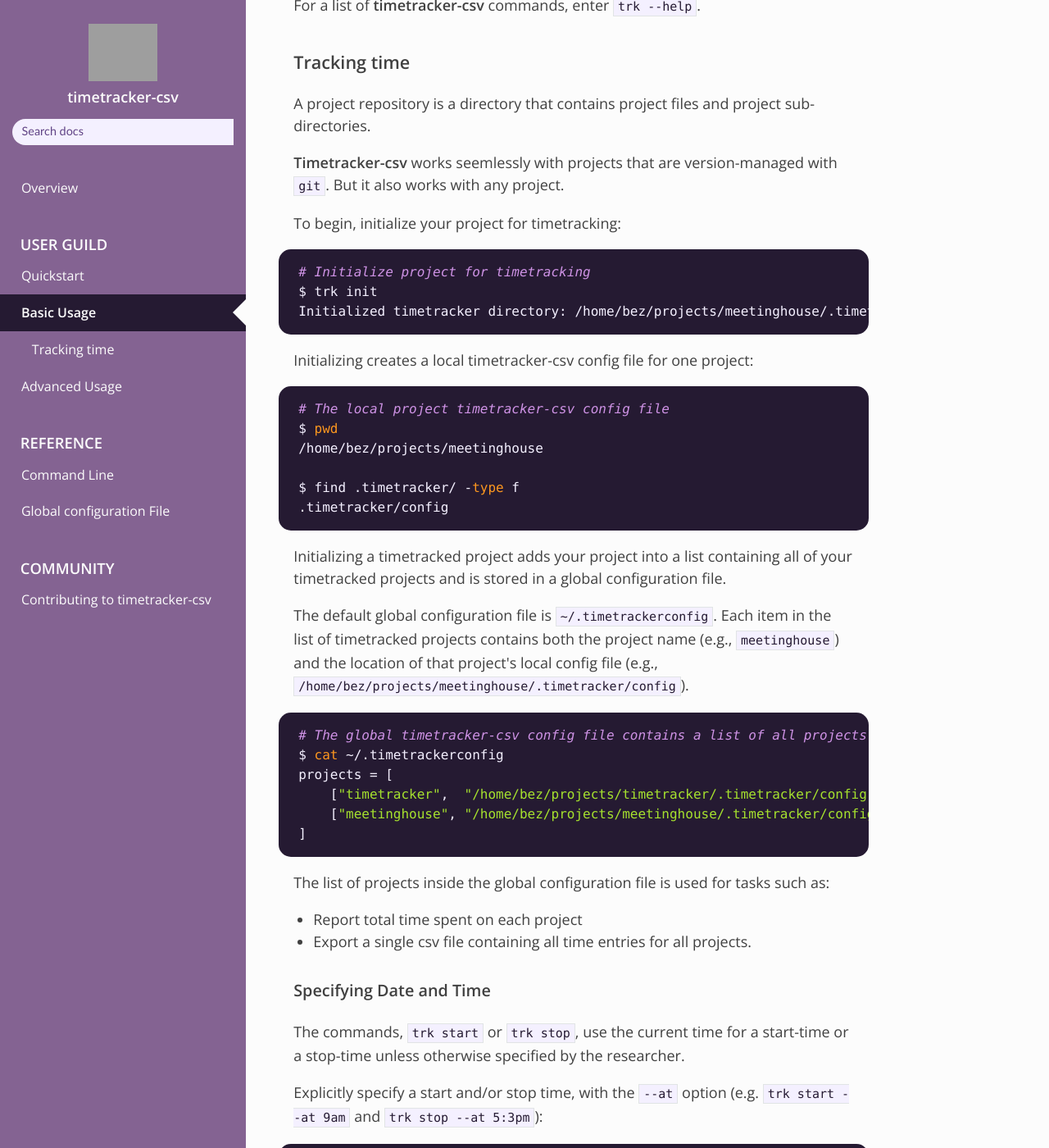
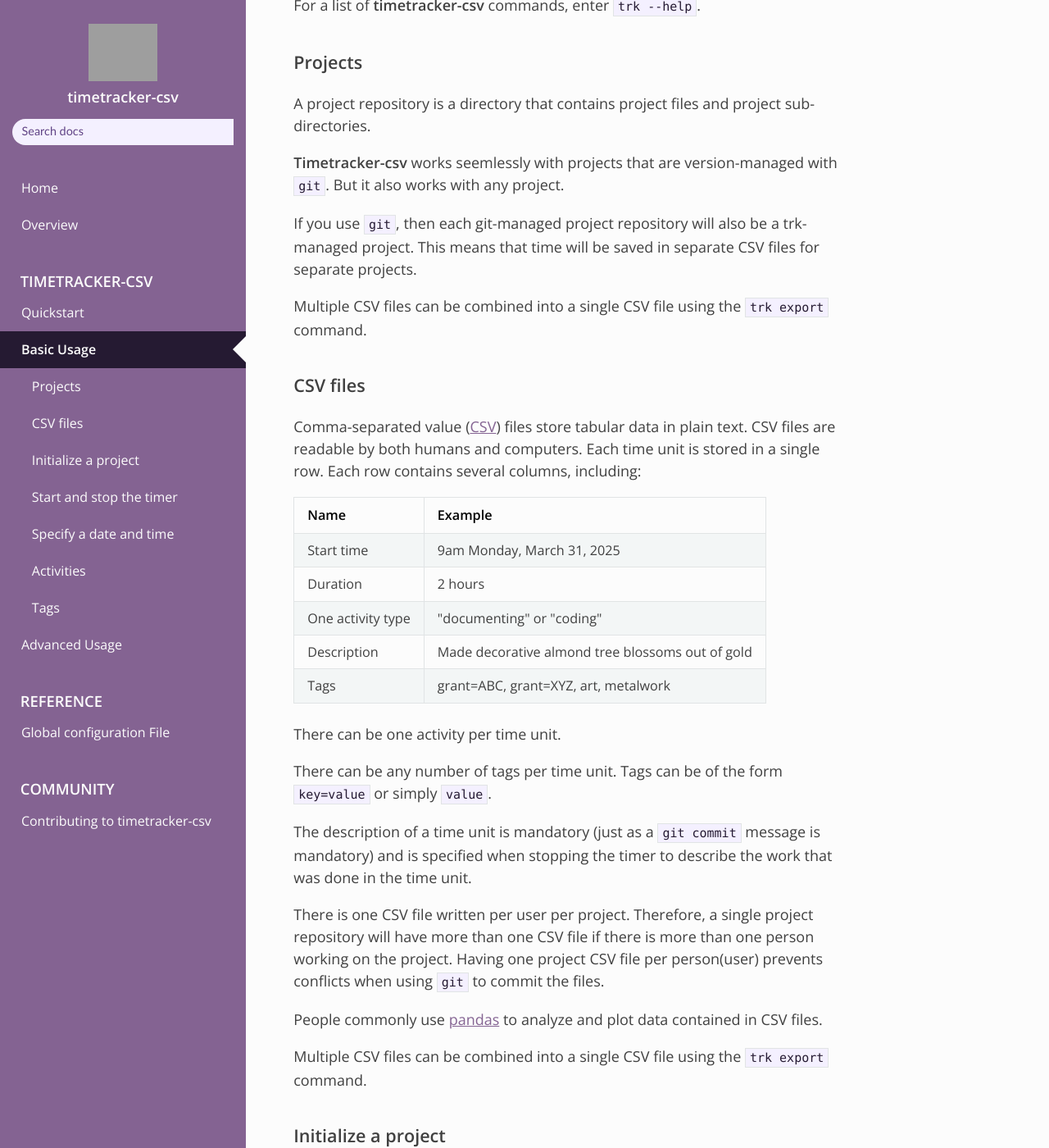
Before and after one commit to dvklopfenstein/timetracker, an MkDocs documentation site: the page built from docs/usage_basic.md, in a window 1280 px wide and 1400 px high, scrolled down 223 px. Shown: the whole window at 82% size. Built offline with MkDocs 1.6.1, drawn with Linux system fonts in a browser that asks for light colours; nearby versions of some CDN libraries; some of the changed text lies outside the part shown; grey boxes are pictures that could not be loaded.

Commit message:
Use meetinghouse project example; The username is bez

````diff
--- a/docs/usage.md
+++ b/docs/usage_basic.md
@@ -8,7 +8,7 @@
 
 For a list of **timetracker-csv** commands, enter `trk --help`.
 
-## Tracking time ##
+## Projects ##
 A project repository is a directory that contains
 project files and project sub-directories.
 
@@ -16,6 +16,59 @@
 with projects that are version-managed with `git`.
 But it also works with any project.
 
+If you use `git`, then each git-managed project repository
+will also be a trk-managed project.
+This means that time will be saved in separate
+CSV files for separate projects.
+
+Multiple CSV files can be combined
+into a single CSV file
+using the `trk export` command.
+
+
+## CSV files
+Comma-separated value
+([CSV](https://www.datarisy.com/blog/understanding-csv-files-use-cases-benefits-and-limitations))
+files store tabular data in plain text.
+CSV files are readable by both humans and computers.
+Each time unit is stored in a single row.
+Each row contains several columns, including:
+
+Name              | Example
+------------------|-----------------------------
+Start time        | 9am Monday, March 31, 2025
+Duration          | 2 hours
+One activity type | "documenting" or "coding"
+Description       | Made decorative almond tree blossoms out of gold
+Tags              | grant=ABC, grant=XYZ, art, metalwork
+
+There can be one activity per time unit.
+
+There can be any number of tags per time unit.
+Tags can be of the form `key=value` or simply `value`.
+
+The description of a time unit is mandatory
+(just as a `git commit` message is mandatory)
+and is specified when stopping the timer
+to describe the work that was done in the time unit.
+
+There is one CSV file written per user per project.
+Therefore, a single project repository will have more than
+one CSV file if there is more than one
+person working on the project.
+Having one project CSV file per person(user) prevents
+conflicts when using `git` to commit the files.
+
+People commonly use
+[pandas](https://pandas.pydata.org/pandas-docs/stable/getting_started/intro_tutorials/01_table_oriented.html#min-tut-01-tableoriented)
+to analyze and plot data contained in CSV files.
+
+Multiple CSV files can be combined
+into a single CSV file
+using the `trk export` command.
+
+
+## Initialize a project
 To begin, initialize your project for timetracking:
 ```sh
 # Initialize project for timetracking
@@ -23,7 +76,8 @@
 Initialized timetracker directory: /home/bez/projects/meetinghouse/.timetracker
 ```
 
-Initializing creates a local timetracker-csv config file for one project:
+Initializing creates a local timetracker-csv config file for one project
+which is stored in the `.timetracker` directory at the project root.
 ```sh
 # The local project timetracker-csv config file
 $ pwd
@@ -47,8 +101,8 @@
 # The global timetracker-csv config file contains a list of all projects
 $ cat ~/.timetrackerconfig
 projects = [
-    ["timetracker",  "/home/bez/projects/timetracker/.timetracker/config"],
     ["meetinghouse", "/home/bez/projects/meetinghouse/.timetracker/config"],
+    ["stonecutting",  "/home/bez/projects/stonecutting/.timetracker/config"],
 ]
 ```
 The list of projects
@@ -56,15 +110,24 @@
 is used for tasks such as:
 
   * Report total time spent on each project
-  * Export a single csv file containing all time entries for all projects.
+  * Export a single CSV file containing all time entries for all projects.
 
 
-### Specifying Date and Time ###
-
+## Start and stop the timer
 The commands, `trk start` or `trk stop`,
 use the current time for a start-time or a stop-time
 unless otherwise specified by the researcher.
+```sh
+$ trk start
+Timetracker started at: Mon 09:00 AM: 2025-03-31 09:00:00
+```
+```sh
+$ trk stop -m "Received skills necessary for the job"
+Timer stopped at Mon 2025-03-31 11:30:00 AM
+Elapsed H:M:S 2:30:00 appended to timetracker_meetinghouse_bez.csv
+```
 
+## Specify a date and time
 Explicitly specify a start and/or stop time, with the `--at` option
 (e.g. `trk start --at 9am` and `trk stop --at 5:3pm`):
 ```sh
@@ -142,8 +205,8 @@
 Mon  2025-03-31  02:00    07:30  Covered chest in gold
 ```
 
-### Activities ###
-There is one `Activity` column in each csv file.
+## Activities
+There is one `Activity` column in each CSV file.
 For example, to add the activity, `docs`, to a time unit do:
 ```sh
 $ trk stop -a docs -m "Document the ordered architecture for the meetinghouse"
@@ -154,8 +217,9 @@
 Elapsed H:M:S 12:00:00 appended to timetracker_meetinghouse_bez.csv
 ```
 
-### Tags ###
+## Tags
 `trk` supports multiple tags per time entry.
+Tags can be of the format, `key=value`, or simply `value`.
 
 For example, to add tags describing which metals are being crafted into various products, do:
 ```sh
--- a/mkdocs.yml
+++ b/mkdocs.yml
@@ -21,14 +21,15 @@
 site_description: Track your time on multiple projects from the CLI; Task time is saved to pandas-friendly csv files
 exclude_docs: |
   /README.md
+  /usage_basic_next.md
 nav:
+  - Home: index.md
   - Overview: overview.md
-  - 'USER GUILD':
+  - 'Timetracker-csv':
     - Quickstart: installation.md
-    - Basic Usage: usage.md
-    - Advanced Usage: advanced.md
+    - Basic Usage: usage_basic.md
+    - Advanced Usage: usage_advanced.md
   - 'Reference':
-    - Command Line: reference-command-line.md
     - Global configuration File: config_global.md
   - 'Community':
     - Contributing to timetracker-csv: contributing.md
````
Also changed, not shown: docs/config_global.md (+2 -2 lines), docs/index.md (+27 -24 lines), docs/installation.md (+13 -11 lines), docs/overview.md (+15 -15 lines), docs/reference-command-line.md (added, +1 -0 lines), docs/tips-and-tricks.md (added, +2 -0 lines), docs/usage_advanced.md (added, +40 -0 lines), docs/usage_basic_next.md (renamed from docs/usage_next.md).
